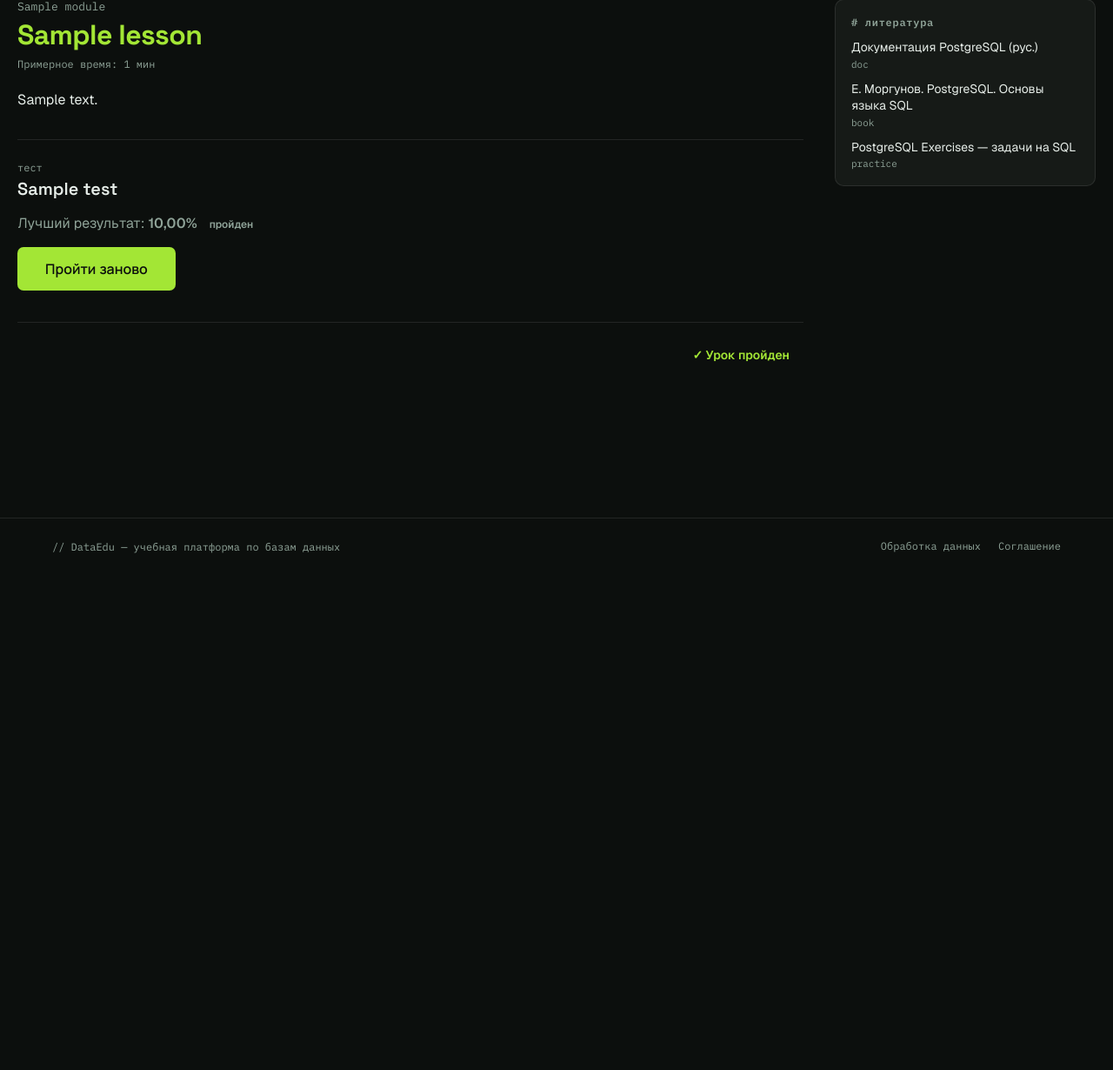
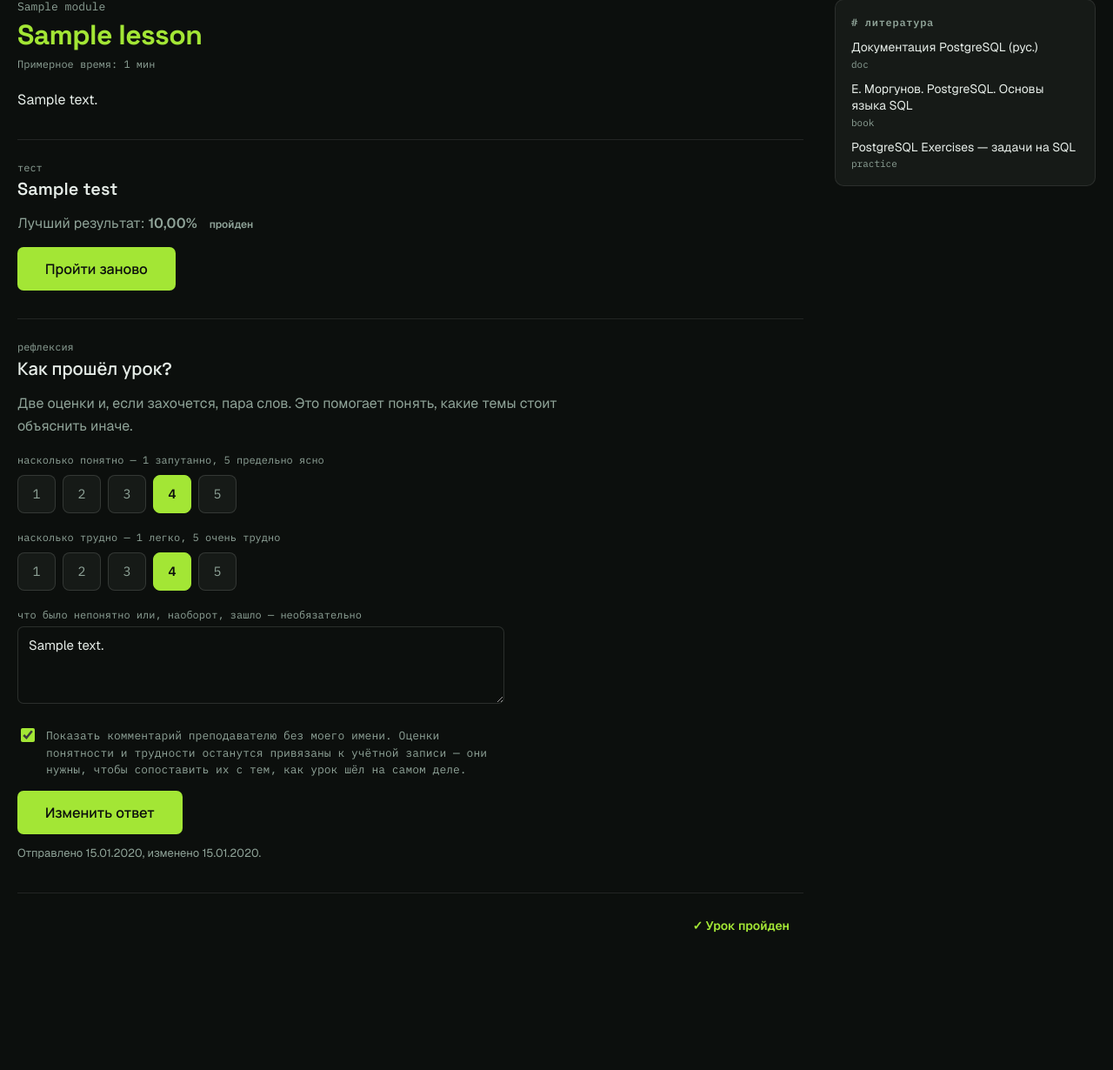
Before and after one commit to Eloywa/dataedu, a Django app: page /lessons/00000000-0000-0000-0000-000000000001/ in a window 1280 px wide. Shown: the part 159-1389 px from the top of the page at 87% size. Before the commit the page ends 795 px from the top, so only its background shows below. Run offline with Django 5.2, Linux system fonts and the light colour scheme; a user stored in the database is signed in; tables that the repository leaves empty hold one stand-in row (values such as "Sample post").

Commit message:
Этап 10: рефлексия по уроку и граница анонимности
- Блок рефлексии на странице урока: две шкалы 1–5 (понятность, субъективная
  трудность) + необязательный комментарий. POST /lessons/<id>/reflection/,
  upsert по (user, lesson), ответ можно изменить. Миграция learning/0002:
  comment_is_anonymous и updated_at.
- Граница анонимности — содержательное решение, а не деталь: оценки привязаны
  к студенту, анонимной может быть только текстовая часть. Причина в том, что
  ядро новизны работы — сопоставление объективной трудности урока с субъективной,
  и это требует связи «этот студент оценил так, а проходил столько». Полная
  анонимность оценок обнулила бы аналитику этапа 11. Мотивировка написана прямо
  в подписи к галочке.
- XP_REFLECTION = 5 за первую рефлексию по уроку (правка XP не даёт); событие
  reflection в ленте активности.
- Валидация на сервере: только целое 1–5, иначе отказ без порчи сохранённого.
- Преподаватель форму не видит и рефлексию не пишет: его оценки исказили бы
  данные исследования.

Поправка к методу проверки этапов: transaction.savepoint() вне блока atomic —
no-op в autocommit-режиме, поэтому прежние прогоны не откатывались, хотя писали
обратное. Артефакты прогонов 9.6 и 10 убраны из базы вручную, настоящие данные
не пострадали. Оба скрипта переведены на atomic + Rollback и перезапущены:
60 и 32 проверки, 0 провалов, снимок базы до и после совпал по всем счётчикам.
Подробнее — docs/ARCHITECTURE-FULL.md §17.15.

```diff
--- a/courses/urls.py
+++ b/courses/urls.py
@@ -11,4 +11,5 @@ urlpatterns = [
     path("catalog/<slug:slug>/review/", views.submit_review, name="review"),
     path("lessons/<uuid:lesson_id>/", views.lesson_detail, name="lesson_detail"),
     path("lessons/<uuid:lesson_id>/complete/", views.complete_lesson, name="complete_lesson"),
+    path("lessons/<uuid:lesson_id>/reflection/", views.submit_reflection, name="submit_reflection"),
 ]
--- a/courses/views.py
+++ b/courses/views.py
@@ -1,9 +1,12 @@
 from django.contrib.auth.decorators import login_required
 from django.db.models import Avg, Count
 from django.shortcuts import get_object_or_404, redirect, render
+from django.urls import reverse
+from django.utils import timezone
+from django.views.decorators.http import require_POST
 
 from gamification import services
-from learning.models import Enrollment, LessonProgress
+from learning.models import Enrollment, LessonProgress, Reflection
 
 from .models import Course, CourseRating, Lesson, Topic
 from .resources import get_course_resources
@@ -198,6 +201,11 @@ def lesson_detail(request, lesson_id):
     if test and request.user.is_authenticated:
         best_attempt = test.attempts.filter(user=request.user).order_by("-score").first()
 
+    # Рефлексия: своя, если уже заполнена — форма показывается с прежними ответами.
+    reflection = None
+    if request.user.is_authenticated and not request.user.is_teacher:
+        reflection = Reflection.objects.filter(user=request.user, lesson=lesson).first()
+
     return render(
         request,
         "lessons/lesson_detail.html",
@@ -210,6 +218,10 @@ def lesson_detail(request, lesson_id):
             "resources": get_course_resources(course.slug),
             "test": test,
             "best_attempt": best_attempt,
+            "reflection": reflection,
+            "reflection_saved": request.GET.get("reflection") == "saved",
+            "reflection_invalid": request.GET.get("reflection") == "invalid",
+            "rating_scale": [1, 2, 3, 4, 5],
         },
     )
 
@@ -221,3 +233,48 @@ def complete_lesson(request, lesson_id):
         # Статус, XP урока, событие и «Первый шаг» — одной операцией (идемпотентно).
         services.complete_lesson(request.user, lesson)
     return redirect("courses:lesson_detail", lesson_id=lesson_id)
+
+
+def _clamp_rating(raw):
+    """Оценка 1–5 или None. Значение приходит из формы, поэтому не доверяем."""
+    try:
+        value = int(raw)
+    except (TypeError, ValueError):
+        return None
+    return value if 1 <= value <= 5 else None
+
+
+@login_required
+@require_POST
+def submit_reflection(request, lesson_id):
+    """Сохранить рефлексию по уроку (одна на пару «студент — урок», можно менять).
+
+    Преподаватель рефлексию не заполняет: это инструмент обратной связи от студента,
+    и его оценки исказили бы данные исследования.
+    """
+    lesson = get_object_or_404(Lesson, id=lesson_id)
+    if request.user.is_teacher:
+        return redirect("courses:lesson_detail", lesson_id=lesson_id)
+
+    clarity = _clamp_rating(request.POST.get("clarity"))
+    difficulty = _clamp_rating(request.POST.get("difficulty"))
+    if clarity is None or difficulty is None:
+        return redirect(
+            reverse("courses:lesson_detail", args=[lesson_id]) + "?reflection=invalid#reflection"
+        )
+
+    _, created = Reflection.objects.update_or_create(
+        user=request.user,
+        lesson=lesson,
+        defaults={
+            "clarity_rating": clarity,
+            "difficulty_rating": difficulty,
+            "comment": (request.POST.get("comment") or "").strip() or None,
+            "comment_is_anonymous": request.POST.get("anonymous") == "on",
+            "updated_at": timezone.now(),
+        },
+    )
+    services.record_reflection(request.user, lesson, is_new=created)
+    return redirect(
+        reverse("courses:lesson_detail", args=[lesson_id]) + "?reflection=saved#reflection"
+    )
--- a/learning/models.py
+++ b/learning/models.py
@@ -34,13 +34,32 @@ class LessonProgress(models.Model):
 
 
 class Reflection(models.Model):
+    """Рефлексия студента по уроку: насколько понятно и насколько трудно было.
+
+    **Оценки привязаны к студенту намеренно.** Ядро новизны работы — сопоставление
+    объективной трудности урока (время, число попыток, сбросы базы) с субъективной,
+    и для этого нужна связь «этот студент оценил урок так, а объективно решал его
+    столько». Полная анонимность оценок разрушила бы этот анализ.
+
+    Анонимность вынесена в **комментарий**: галочка `comment_is_anonymous` означает,
+    что преподавателю текст показывается без автора. Так честность отзывов сохраняется,
+    не ломая аналитику.
+    """
+
     id = models.UUIDField(primary_key=True, default=uuid.uuid4, editable=False)
     user = models.ForeignKey(settings.AUTH_USER_MODEL, on_delete=models.CASCADE, related_name="reflections")
     lesson = models.ForeignKey("courses.Lesson", on_delete=models.CASCADE, related_name="reflections")
     clarity_rating = models.SmallIntegerField(blank=True, null=True)
     difficulty_rating = models.SmallIntegerField(blank=True, null=True)
     comment = models.TextField(blank=True, null=True)
+    comment_is_anonymous = models.BooleanField(
+        "комментарий анонимно",
+        default=False,
+        help_text="Преподаватель увидит текст комментария без указания автора. "
+        "На оценки понятности и трудности не влияет — они всегда привязаны к студенту.",
+    )
     created_at = models.DateTimeField(default=timezone.now)
+    updated_at = models.DateTimeField(blank=True, null=True)
 
     class Meta:
         db_table = "reflections"
--- a/static/css/terminal.css
+++ b/static/css/terminal.css
@@ -1632,3 +1632,88 @@ pre,
 .field-hint a:hover {
   text-decoration-thickness: 2px;
 }
+
+/* --- Этап 10: рефлексия по уроку ----------------------------------------- */
+
+.lesson-reflection-block {
+  margin-top: 32px;
+  padding-top: 24px;
+  border-top: 1px solid var(--border);
+}
+.reflection-form {
+  max-width: 560px;
+}
+.rating-group {
+  margin: 0 0 20px;
+  padding: 0;
+  border: none;
+}
+.rating-group legend {
+  padding: 0;
+  margin-bottom: 10px;
+}
+.rating-scale {
+  display: flex;
+  gap: 8px;
+}
+/* Кружок с цифрой: сам radio скрыт, но остаётся в потоке для клавиатуры и
+   скринридеров — :focus-visible подсвечивает подпись. */
+.rating-option {
+  position: relative;
+}
+.rating-option input {
+  position: absolute;
+  inset: 0;
+  width: 100%;
+  height: 100%;
+  margin: 0;
+  opacity: 0;
+  cursor: pointer;
+}
+.rating-option span {
+  display: flex;
+  align-items: center;
+  justify-content: center;
+  width: 44px;
+  height: 44px;
+  border: 1px solid var(--hairline);
+  border-radius: 8px;
+  background: var(--surface);
+  font-family: "IBM Plex Mono", monospace;
+  font-size: 15px;
+  color: var(--muted);
+  transition:
+    border-color 0.15s,
+    background 0.15s,
+    color 0.15s;
+}
+.rating-option input:hover + span {
+  border-color: var(--accent);
+  color: var(--text);
+}
+.rating-option input:checked + span {
+  background: var(--accent);
+  border-color: var(--accent);
+  color: var(--on-accent);
+  font-weight: 600;
+}
+.rating-option input:focus-visible + span {
+  outline: 2px solid var(--accent);
+  outline-offset: 2px;
+}
+.reflection-textarea {
+  width: 100%;
+  background: var(--bg);
+  border: 1px solid var(--hairline);
+  border-radius: 7px;
+  color: var(--text);
+  font-family: "Geist", system-ui, sans-serif;
+  font-size: 15px;
+  line-height: 1.5;
+  padding: 10px 12px;
+  resize: vertical;
+}
+.reflection-textarea:focus {
+  outline: none;
+  border-color: var(--accent);
+}
--- a/templates/lessons/lesson_detail.html
+++ b/templates/lessons/lesson_detail.html
@@ -33,7 +33,83 @@
         </div>
       {% endif %}
 
-      {# Место под рефлексию (этап 10). #}
+      {% if user.is_authenticated and not user.is_teacher %}
+        <div class="lesson-reflection-block" id="reflection">
+          <div class="mono small-label">рефлексия</div>
+          <h2 class="section-h" style="margin-top: 4px">Как прошёл урок?</h2>
+          <p class="page-sub" style="margin-bottom: 18px">
+            Две оценки и, если захочется, пара слов. Это помогает понять, какие темы
+            стоит объяснить иначе.
+          </p>
+
+          {% if reflection_saved %}
+            <div class="form-ok" role="status">
+              Спасибо, ответ сохранён.{% if reflection %} Его можно изменить в любой момент.{% endif %}
+            </div>
+          {% endif %}
+          {% if reflection_invalid %}
+            <div class="form-error" role="alert">
+              Нужно выбрать обе оценки — понятность и трудность.
+            </div>
+          {% endif %}
+
+          <form method="post" action="{% url 'courses:submit_reflection' lesson.id %}" class="reflection-form">
+            {% csrf_token %}
+
+            <fieldset class="rating-group">
+              <legend class="mono small-label">насколько понятно — 1 запутанно, 5 предельно ясно</legend>
+              <div class="rating-scale">
+                {% for n in rating_scale %}
+                  <label class="rating-option">
+                    <input type="radio" name="clarity" value="{{ n }}"
+                           {% if reflection.clarity_rating == n %}checked{% endif %} required />
+                    <span>{{ n }}</span>
+                  </label>
+                {% endfor %}
+              </div>
+            </fieldset>
+
+            <fieldset class="rating-group">
+              <legend class="mono small-label">насколько трудно — 1 легко, 5 очень трудно</legend>
+              <div class="rating-scale">
+                {% for n in rating_scale %}
+                  <label class="rating-option">
+                    <input type="radio" name="difficulty" value="{{ n }}"
+                           {% if reflection.difficulty_rating == n %}checked{% endif %} required />
+                    <span>{{ n }}</span>
+                  </label>
+                {% endfor %}
+              </div>
+            </fieldset>
+
+            <div class="field">
+              <label for="comment">что было непонятно или, наоборот, зашло <span class="field-opt">— необязательно</span></label>
+              <textarea id="comment" name="comment" rows="3" class="reflection-textarea">{{ reflection.comment|default:'' }}</textarea>
+            </div>
+
+            <div class="field field-check">
+              <label for="anonymous" class="check-label">
+                <input id="anonymous" name="anonymous" type="checkbox"
+                       {% if reflection.comment_is_anonymous %}checked{% endif %} />
+                <span>
+                  Показать комментарий преподавателю без моего имени. Оценки понятности
+                  и трудности останутся привязаны к учётной записи — они нужны, чтобы
+                  сопоставить их с тем, как урок шёл на самом деле.
+                </span>
+              </label>
+            </div>
+
+            <button class="btn btn-primary" type="submit">
+              {% if reflection %}Изменить ответ{% else %}Отправить{% endif %}
+            </button>
+            {% if reflection %}
+              <p class="field-hint" style="margin-top: 12px">
+                Отправлено {{ reflection.created_at|date:"d.m.Y" }}{% if reflection.updated_at %}, изменено {{ reflection.updated_at|date:"d.m.Y" }}{% endif %}.
+              </p>
+            {% endif %}
+          </form>
+        </div>
+      {% endif %}
 
       <div class="lesson-foot">
         <div class="lesson-nav">
```
Also changed, not shown: gamification/services.py (+19 -1 lines), ЧТО_СДЕЛАНО.md (+64 -4 lines), learning/migrations/0002_reflection_anonymous_comment.py (added).
